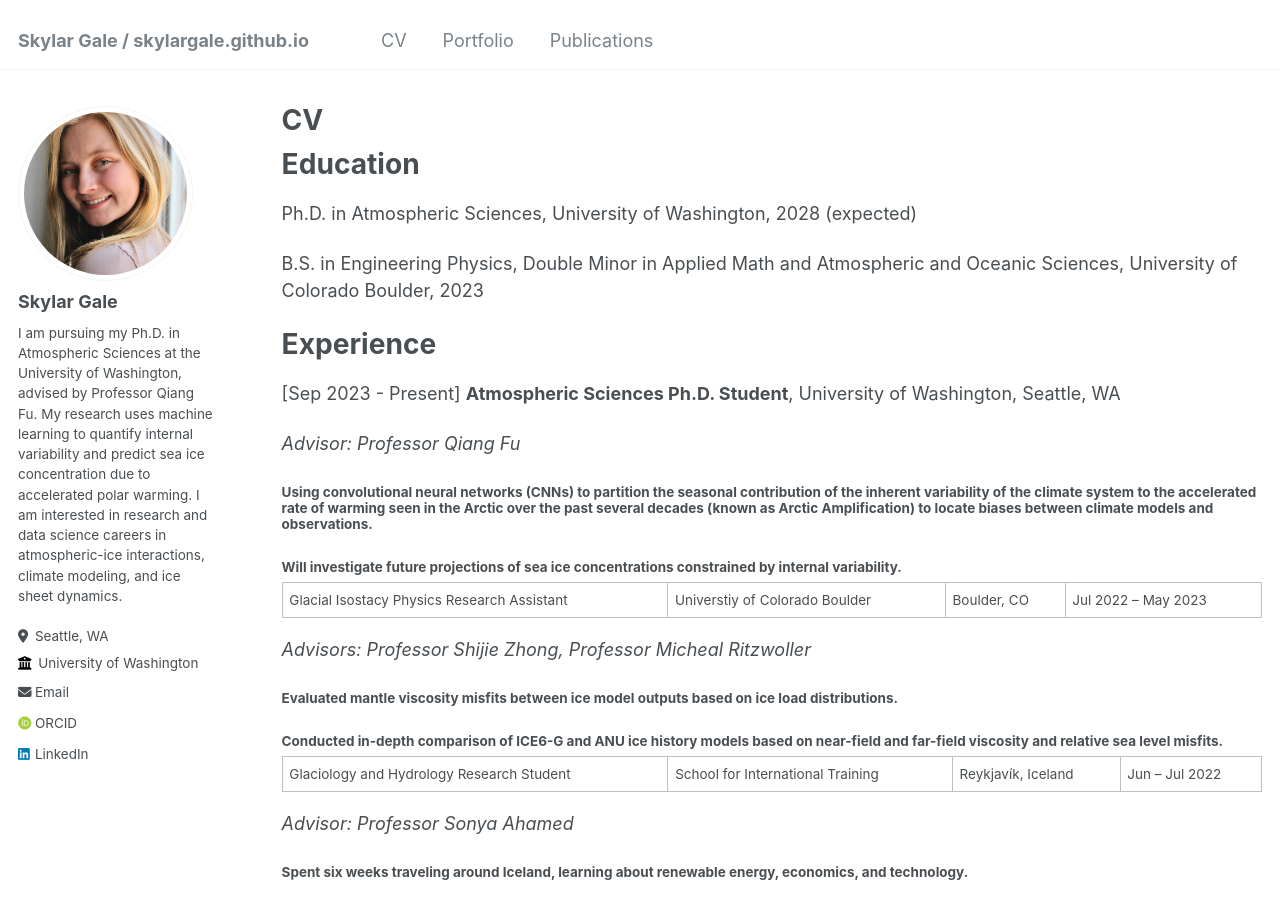
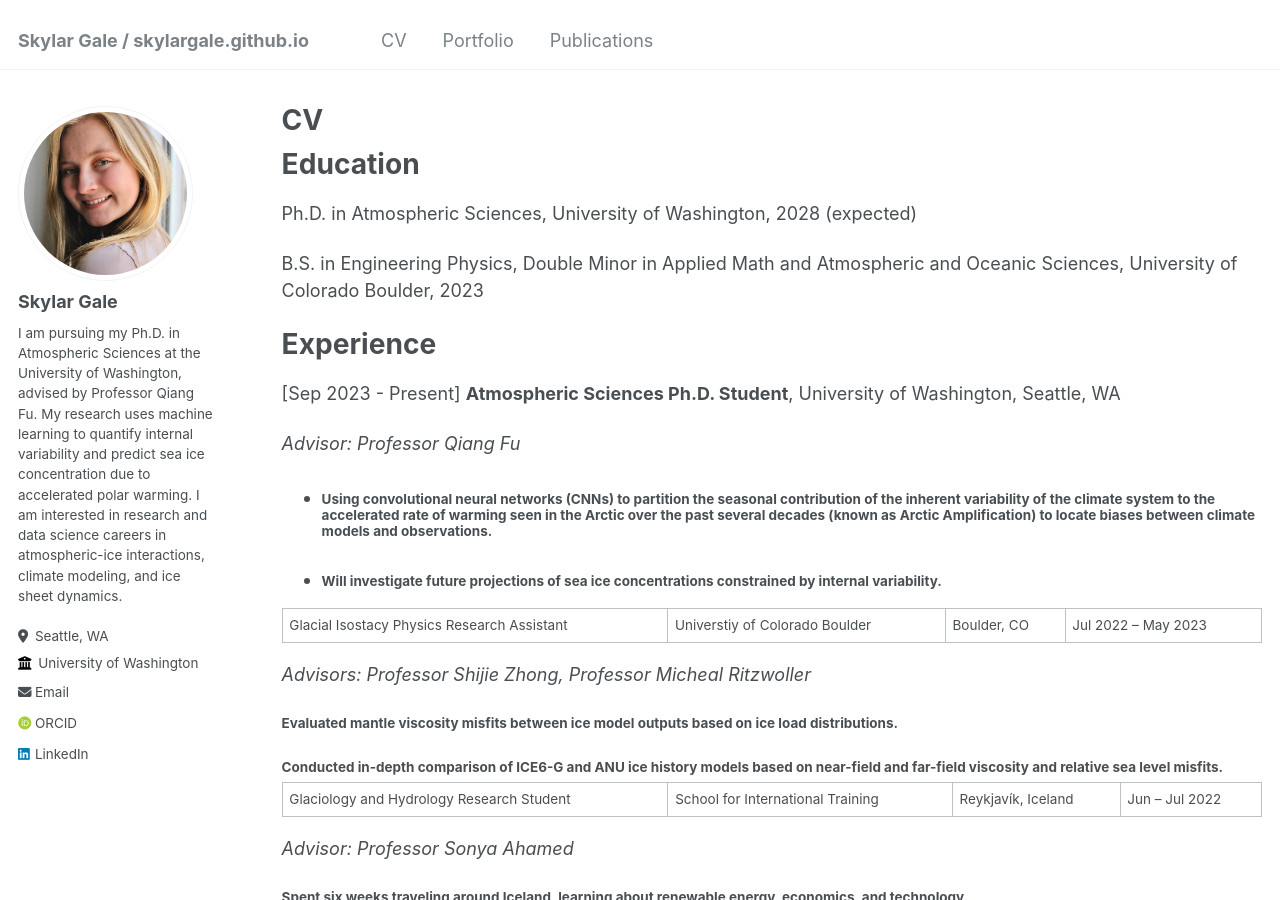
Before and after one commit to skylargale/skylargale.github.io, a Jekyll site: the page built from _pages/cv.md, in a window 1280 px wide and 900 px high. Built offline with Jekyll 4.4.1, drawn with Linux system fonts in a browser that asks for light colours; some web fonts are replaced.

Commit message:
Update cv.md

```diff
--- a/_pages/cv.md
+++ b/_pages/cv.md
@@ -20,8 +20,9 @@ Experience
 [Sep 2023 - Present] **Atmospheric Sciences Ph.D. Student**, University of Washington, Seattle, WA
 
 _Advisor: Professor Qiang Fu_
-##### Using convolutional neural networks (CNNs) to partition the seasonal contribution of the inherent variability of the climate system to the accelerated rate of warming seen in the Arctic over the past several decades (known as Arctic Amplification) to locate biases between climate models and observations.
-##### Will investigate future projections of sea ice concentrations constrained by internal variability.
+
+* #### Using convolutional neural networks (CNNs) to partition the seasonal contribution of the inherent variability of the climate system to the accelerated rate of warming seen in the Arctic over the past several decades (known as Arctic Amplification) to locate biases between climate models and observations.
+* #### Will investigate future projections of sea ice concentrations constrained by internal variability.
 
 Glacial Isostacy Physics Research Assistant | Universtiy of Colorado Boulder | Boulder, CO | Jul 2022 – May 2023
 
```
